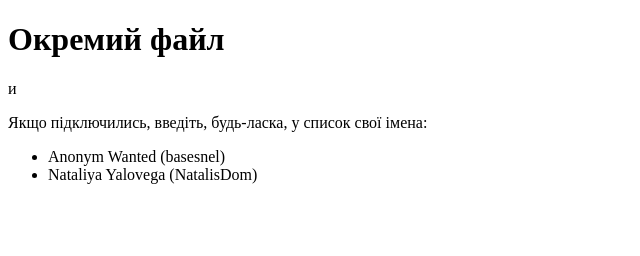
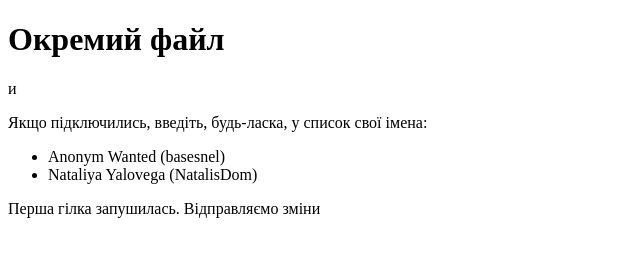
Before and after one commit to basesnel/team-test, a plain HTML site: page natalis-test.html in a window 1280 px wide. Shown: the whole page, without its empty margins (0-640 px from the left). Drawn offline with Linux system fonts and the light colour scheme.

Commit message:
natalis-test html file

```diff
--- a/natalis-test.html
+++ b/natalis-test.html
@@ -13,5 +13,6 @@
       <li>Anonym Wanted (basesnel)</li>
       <li>Nataliya Yalovega (NatalisDom)</li>
     </ul>
+    <p>Перша гілка запушилась. Відправляємо зміни</p>
 </body>
 </html>
```
